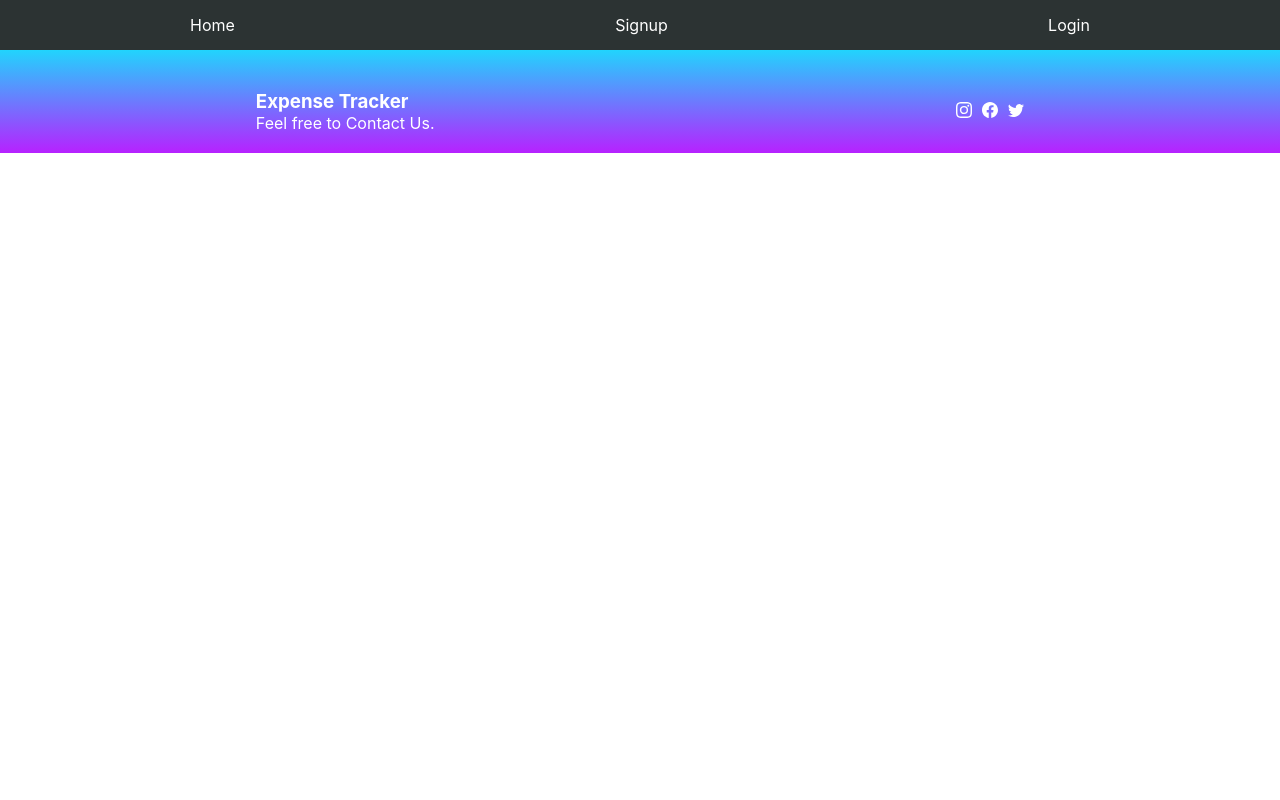
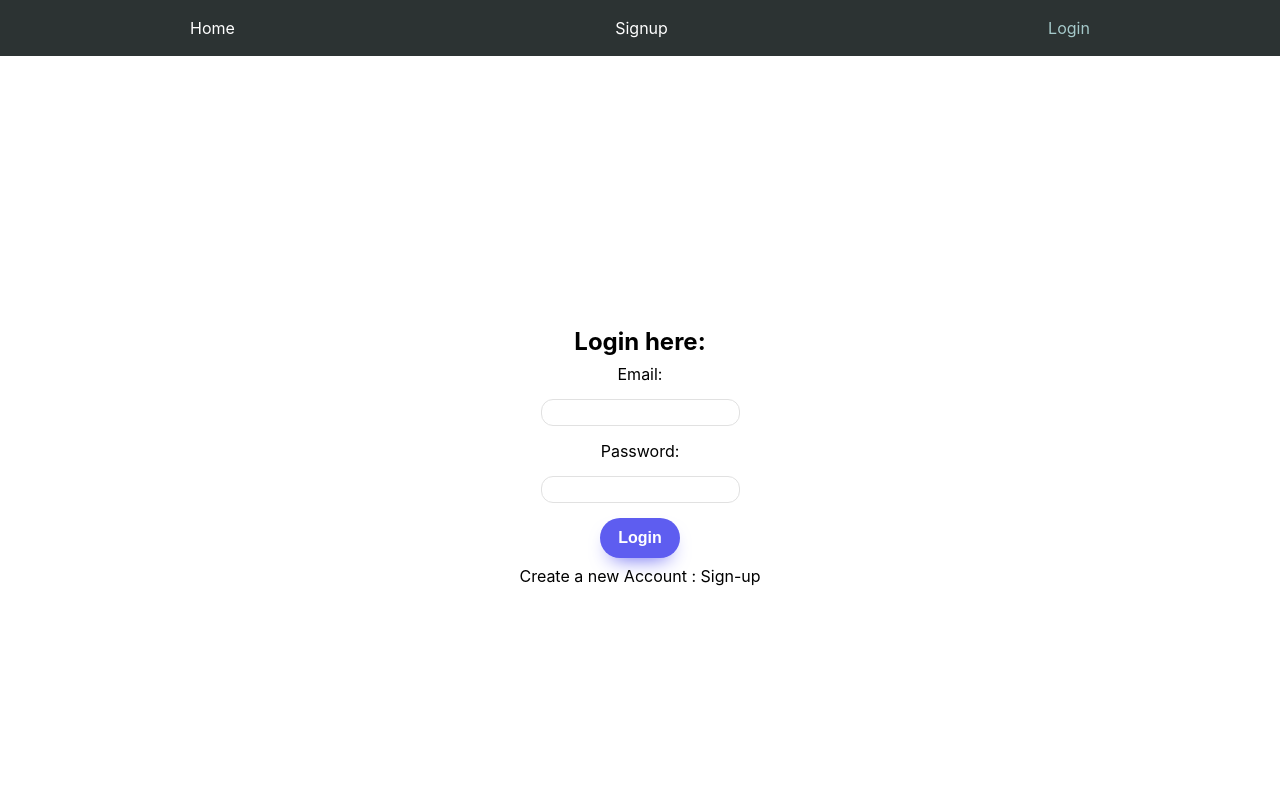
Before and after one commit to Shivanshdev12/mailbox_client, a React (Create React App) app: page /login in a window 1280 px wide. Shown: the top 800 px of the page. Built offline with nearby package versions, Linux system fonts and the light colour scheme.

Commit message:
Added login

```diff
--- a/src/App.js
+++ b/src/App.js
@@ -1,13 +1,18 @@
 import Layout from "./components/Layout/Layout";
 import Signup from "./components/Auth/Signup";
-import { Switch, Route } from "react-router-dom";
+import Login from "./components/Auth/Login";
+import { Switch, Route, Redirect } from "react-router-dom";
 
 function App() {
   const isToken = localStorage.getItem("token");
   return (
     <Layout>
       <Switch>
+        <Route path="/" exact>
+          <Redirect to="/home" />
+        </Route>
         {isToken === null && <Route path="/signup" exact><Signup /></Route>}
+        {isToken === null && <Route path="/login" exact><Login /></Route>}
       </Switch>
     </Layout>
   );
--- a/src/components/Auth/Login.css
+++ b/src/components/Auth/Login.css
@@ -0,0 +1,26 @@
+.login {
+    display: flex;
+    flex-direction: column;
+    justify-content: center;
+    align-items: center;
+    height: 100vh;
+}
+
+.login_form {
+    display: flex;
+    flex-direction: column;
+    justify-content: center;
+    align-items: center;
+    row-gap: 15px;
+    margin: 8px 0px;
+}
+
+.login_form input {
+    padding: 5px 10px;
+    border: 1px solid #e1e1e1;
+    border-radius: 12px;
+}
+
+.login h4 span {
+    color: #313131;
+}
--- /dev/null
+++ b/src/components/Auth/Login.js
@@ -0,0 +1,48 @@
+import { useRef } from "react";
+import { useHistory } from "react-router-dom";
+import Button from "../UI/Button";
+import "./Login.css";
+
+const Login = () => {
+    const email = useRef();
+    const password = useRef();
+    const history = useHistory();
+    const submitHandler = (e) => {
+        e.preventDefault();
+        const enteredEmail = email.current.value;
+        const enteredPassword = password.current.value;
+        fetch(`https://identitytoolkit.googleapis.com/v1/accounts:signInWithPassword?key=AIzaSyD4YJ5mDV8e4nq7QsSEqHvWjnhg2RZQGsE`, {
+            method: "POST",
+            body: JSON.stringify({
+                email: enteredEmail,
+                password: enteredPassword,
+                returnSecureToken: true,
+            })
+        }).then((res) => {
+            if (!res.ok) {
+                throw new Error("Something went wrong!");
+            }
+            return res.json();
+        }).then((data) => {
+            localStorage.setItem("token", data.idToken);
+            console.log("USER LOGGED IN!");
+            history.replace("/home");
+        }).catch((err) => {
+            window.alert(err.message);
+        })
+    }
+    return (
+        <div className="login">
+            <h2>Login here:</h2>
+            <form onSubmit={submitHandler} className="login_form">
+                <label htmlFor="Email">Email:</label>
+                <input id="Email" name="Email" type="email" ref={email} required />
+                <label htmlFor="password">Password:</label>
+                <input id="password" name="password" type="password" ref={password} required />
+                <Button className="btn-auth">Login</Button>
+            </form>
+            <p><span>Create a new Account : Sign-up</span></p>
+        </div>)
+}
+
+export default Login;
--- a/src/components/Auth/Signup.css
+++ b/src/components/Auth/Signup.css
@@ -5,6 +5,10 @@ div.signup {
     align-items: center;
     row-gap: 15px;
     height: 100vh;
+}
+
+.signup span {
+    color: #313131;
 }
 
 .signup_form {
--- a/src/components/Auth/Signup.js
+++ b/src/components/Auth/Signup.js
@@ -1,4 +1,5 @@
 import { Fragment, useRef } from "react";
+import { useHistory } from "react-router-dom";
 import Button from "../UI/Button";
 import "./Signup.css";
 
@@ -7,6 +8,7 @@ const Signup = () => {
     const email = useRef();
     const password = useRef();
     const confirmPassword = useRef();
+    const history = useHistory();
     const submitHandler = (e) => {
         e.preventDefault();
         const enteredEmail = email.current.value;
@@ -28,6 +30,7 @@ const Signup = () => {
             }).then((data) => {
                 localStorage.setItem("token", data.idToken);
                 console.log("USER LOGGED IN!");
+                history.replace("/home");
             })
         }
         else {
@@ -46,7 +49,7 @@ const Signup = () => {
                 <input id="confirm" name="confirm" type="password" ref={confirmPassword} required />
                 <Button className="btn-auth">SignUp</Button>
             </form>
-            <h4>Already have an account ? Login</h4>
+            <p><span>Already have an account ? Login</span></p>
         </div>
     </Fragment>
 }
--- a/src/components/Layout/Footer.js
+++ b/src/components/Layout/Footer.js
@@ -7,7 +7,7 @@ const Footer = () => {
         <footer className="footer">
             <div className="footer-container">
                 <div className="text-center">
-                    <h3>Expense Tracker</h3>
+                    <h3>MailBox Client</h3>
                     <p>Feel free to Contact Us.</p>
                 </div>
                 <div className="text-center">
--- a/src/components/Layout/MainNavigation/MainNavigation.css
+++ b/src/components/Layout/MainNavigation/MainNavigation.css
@@ -1,7 +1,7 @@
 div.nav {
     background-color: #2C3333;
     color: #fff;
-    padding: 15px 0px;
+    padding: 18px 0px;
 }
 
 .nav ul {
--- a/src/components/Layout/MainNavigation/MainNavigation.js
+++ b/src/components/Layout/MainNavigation/MainNavigation.js
@@ -3,15 +3,18 @@ import { NavLink } from "react-router-dom";
 import "./MainNavigation.css";
 
 const MainNavigation = () => {
+    const isToken = localStorage.getItem("token");
     return (
         <Fragment>
             <div className="nav">
                 <ul>
                     <li>Home</li>
-                    <li>
+                    {isToken === null && <li>
                         <NavLink className="list-items" activeClassName="active-item" to="/signup">Signup</NavLink>
-                    </li>
-                    <li>Login</li>
+                    </li>}
+                    {isToken === null && <li>
+                        <NavLink className="list-items" activeClassName="active-item" to="/login">Login</NavLink>
+                    </li>}
                 </ul>
             </div>
         </Fragment>)
```
